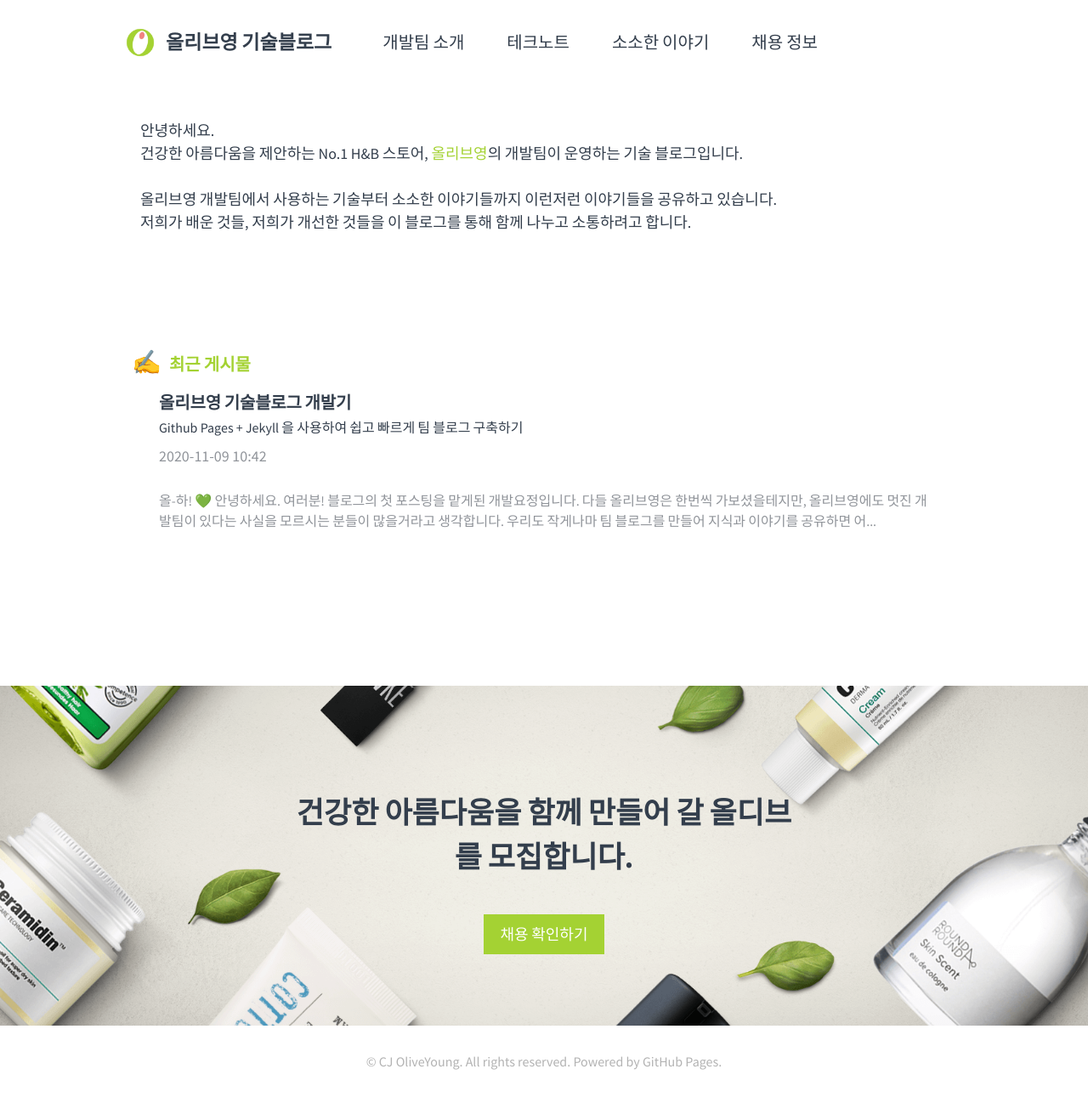
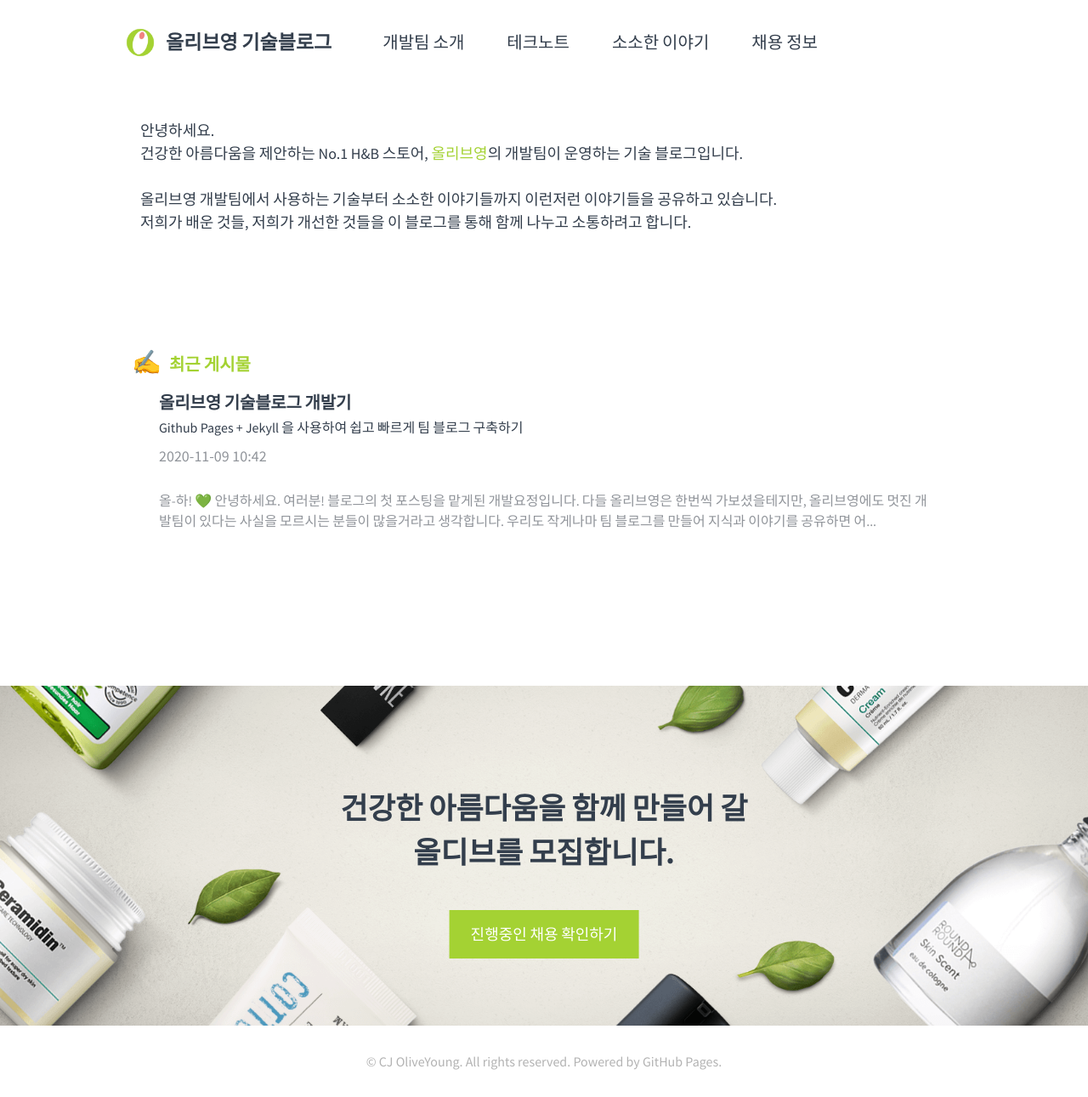
Before and after one commit to tedpark/oy-alldev.github.io, a Jekyll site: the page built from index.md, in a window 1280 px wide. Shown: the whole page at 85% size. Built offline with Jekyll 4.4.1, drawn with Linux system fonts in a browser that asks for light colours.

Commit message:
feature/채용 배너 UI 개선 및 효과 적용

```diff
--- a/_includes/recruit-banner.html
+++ b/_includes/recruit-banner.html
@@ -3,8 +3,9 @@
     <img src="/meta/oy_recruit.png" />
     <div class="overlay" />
     <div class="text-wrapper">
-      <div class="title">건강한 아름다움을 함께 만들어 갈 올디브를 모집합니다.</div>
-      <a href="/recruit"> <div class="button">채용 확인하기</div> </a>
+      <div class="title">건강한 아름다움을 함께 만들어 갈</div>
+      <div class="title">올디브를 모집합니다.</div>
+      <a href="/recruit"> <div class="button transition">진행중인 채용 확인하기</div> </a>
     </div>
   </div>
 </div>
--- a/_sass/_banner.scss
+++ b/_sass/_banner.scss
@@ -69,7 +69,7 @@
         color: white;
         margin: 40px auto 0 auto;
         width: fit-content;
-        padding: 10px 20px;
+        padding: 15px 25px;
         @media (max-width: $break-medium) {
           font-size: 16px;
           margin-top: 30px;
@@ -77,6 +77,11 @@
         @media (max-width: $break-small) {
           font-size: 14px;
           margin-top: 20px;
+          padding: 10px 20px;
+        }
+
+        &:hover {
+          font-weight: bold;
         }
       }
     }
```
